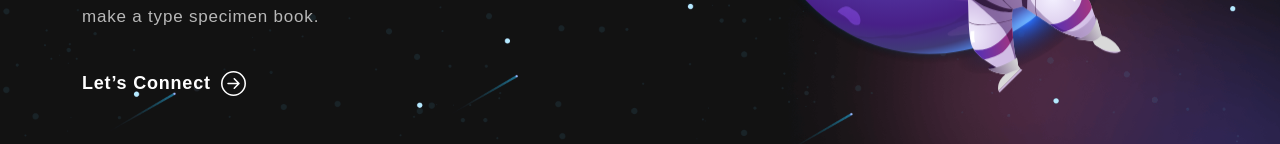
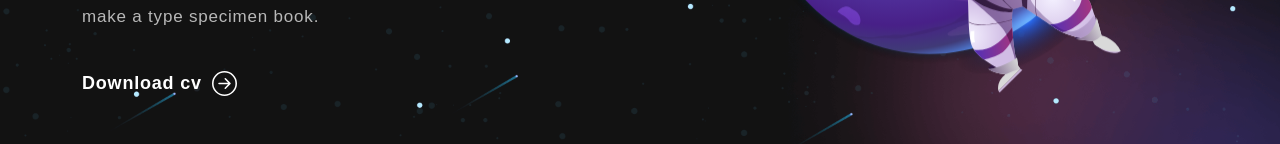
Before and after one commit to Demasemad29/demas, a React (Create React App) app: page / in a window 1280 px wide. Shown: the part 494-638 px from the top of the page. Built offline with nearby package versions, Linux system fonts and the light colour scheme.

Commit message:
Add files via upload

```diff
--- a/src/components/Banner.js
+++ b/src/components/Banner.js
@@ -2,16 +2,25 @@
 import { Container, Row, Col } from "react-bootstrap";
 import headerImg from "../assets/img/header-img.svg";
 import { ArrowRightCircle } from 'react-bootstrap-icons';
-
+import My_CV from "../assets/img/My_CV.pdf";
 export const Banner = () => {
   const [loopNum, setLoopNum] = useState(0);
   const [isDeleting, setIsDeleting] = useState(false);
   const [text, setText] = useState('');
   const [delta, setDelta] = useState(300 - Math.random() * 100);
   const [index, setIndex] = useState(1);
-  const toRotate = [ "Web Developer", "Web Designer", "UI/UX Designer" ];
+  const toRotate = ["Web Developer", "Web Designer", "UI/UX Designer"];
   const period = 2000;
 
+  const handledownload = () => {
+    const link = document.createElement('a');
+    link.href = MediaEncryptedEvent;
+    link.download = 'Demas_CV.pdf';
+
+    document.body.appendChild(link);
+    link.click();
+    document.body.removeChild(link);
+  };
   useEffect(() => {
     let ticker = setInterval(() => {
       tick();
@@ -53,10 +62,10 @@
             <span className="tagline">Welcome to my Portfolio</span>
             <h1>{`Hi! I'm DEMAS`} <span className="txt-rotate" dataPeriod="1000" data-rotate='[ "Web Developer", "Web Designer", "UI/UX Designer" ]'><span className="wrap">{text}</span></span></h1>
             <p>Lorem Ipsum is simply dummy text of the printing and typesetting industry. Lorem Ipsum has been the industry's standard dummy text ever since the 1500s, when an unknown printer took a galley of type and scrambled it to make a type specimen book.</p>
-            <button onClick={() => console.log('connect')}>Let’s Connect <ArrowRightCircle size={25} /></button>
+            <button onClick={handledownload}>Download cv <ArrowRightCircle size={25} /></button>
           </Col>
           <Col xs={12} md={6} xl={5}>
-            <img src={headerImg} alt="Header Img"/>
+            <img src={headerImg} alt="Header Img" />
           </Col>
         </Row>
       </Container>
--- /dev/null
+++ b/src/components/Footer.js
@@ -0,0 +1,28 @@
+import { Container, Row, Col } from "react-bootstrap";
+import logo from "../assets/img/logo.svg";
+import navIcon1 from "../assets/img/nav-icon1.svg";
+import navIcon2 from "../assets/img/nav-icon2.svg";
+import navIcon3 from "../assets/img/nav-icon3.svg";
+
+export const Footer = () => {
+    return (
+        <footer className="footer">
+            <Container>
+                <Row className="align-items-center">
+
+                    <Col size={12} sm={6}>
+                        <img src={logo} alt="Logo" />
+                    </Col>
+                    <Col size={12} sm={6} className="text-center text-sm-end">
+                        <div className="social-icon">
+                            <a href="#"><img src={navIcon1} alt="Icon" /></a>
+                            <a href="#"><img src={navIcon2} alt="Icon" /></a>
+                            <a href="#"><img src={navIcon3} alt="Icon" /></a>
+                        </div>
+                        <p>Copyright 2026. All Rights Reserved</p>
+                    </Col>
+                </Row>
+            </Container>
+        </footer>
+    )
+}
```
